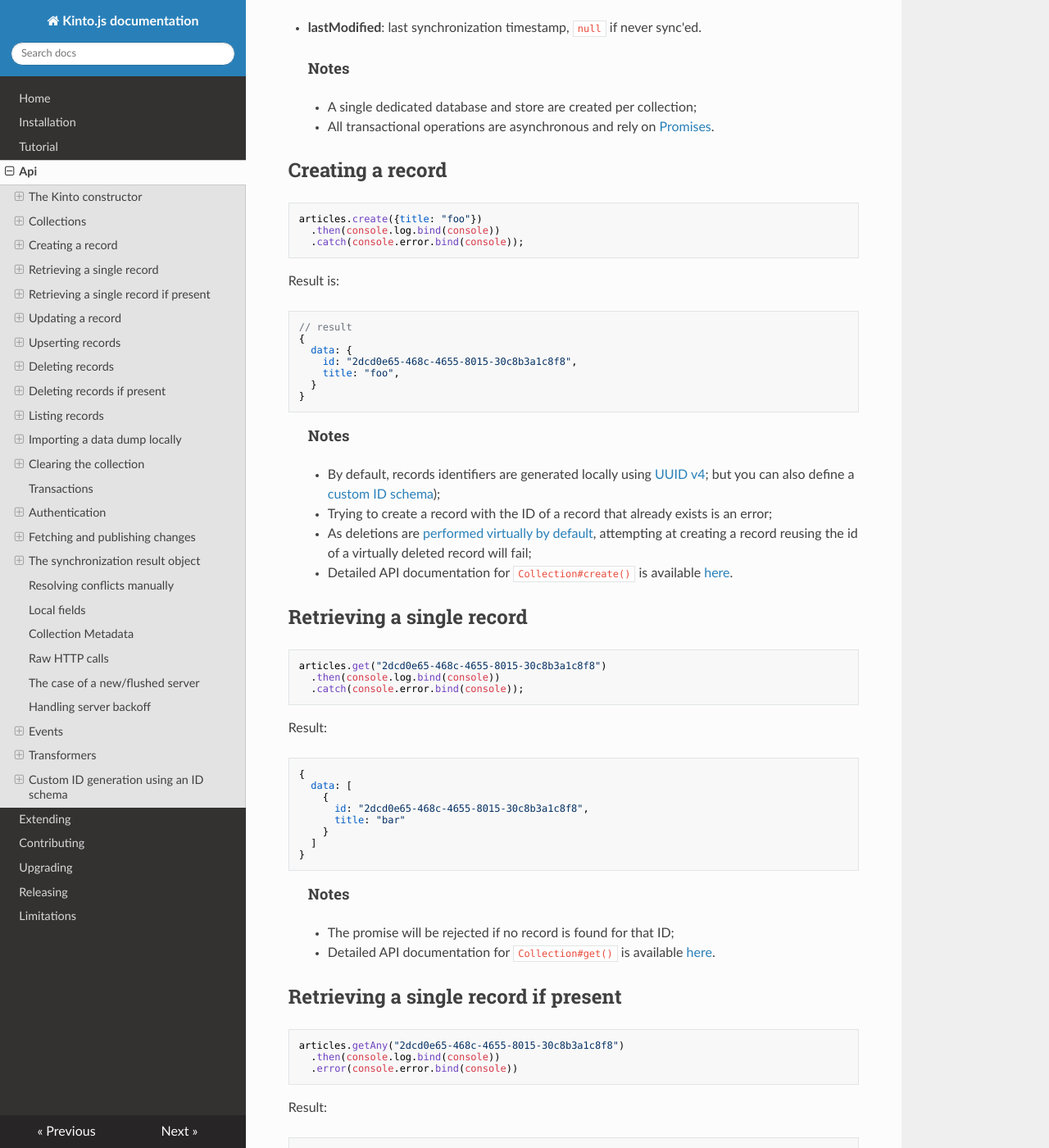
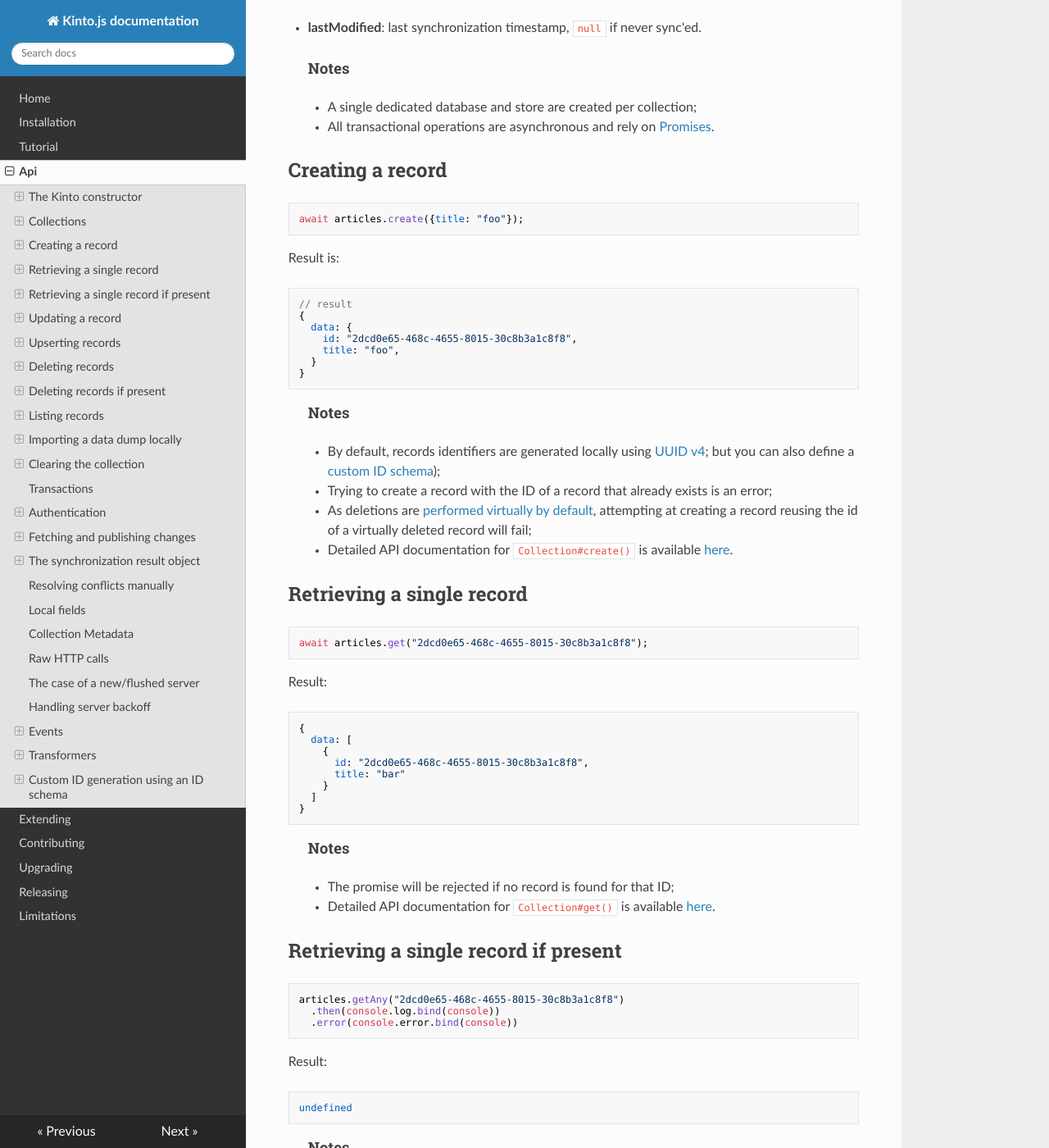
Before and after one commit to Kinto/kinto.js, an MkDocs documentation site: the page built from docs/api.md, in a window 1280 px wide and 1400 px high, scrolled down 1193 px. Shown: the whole window at 82% size. Built offline with MkDocs 1.6.1, drawn with Linux system fonts in a browser that asks for light colours; nearby versions of some CDN libraries; old or Windows-style settings are respelled for this version of MkDocs.

Commit message:
Updates api.md to have more concise code examples (#1073)
Updated some of the code examples as described in #817

````diff
--- a/docs/api.md
+++ b/docs/api.md
@@ -48,9 +48,7 @@
 ## Creating a record
 
 ```js
-articles.create({title: "foo"})
-  .then(console.log.bind(console))
-  .catch(console.error.bind(console));
+await articles.create({title: "foo"});
 ```
 
 Result is:
@@ -76,9 +74,7 @@
 ## Retrieving a single record
 
 ```js
-articles.get("2dcd0e65-468c-4655-8015-30c8b3a1c8f8")
-  .then(console.log.bind(console))
-  .catch(console.error.bind(console));
+await articles.get("2dcd0e65-468c-4655-8015-30c8b3a1c8f8");
 ```
 
 Result:
````
